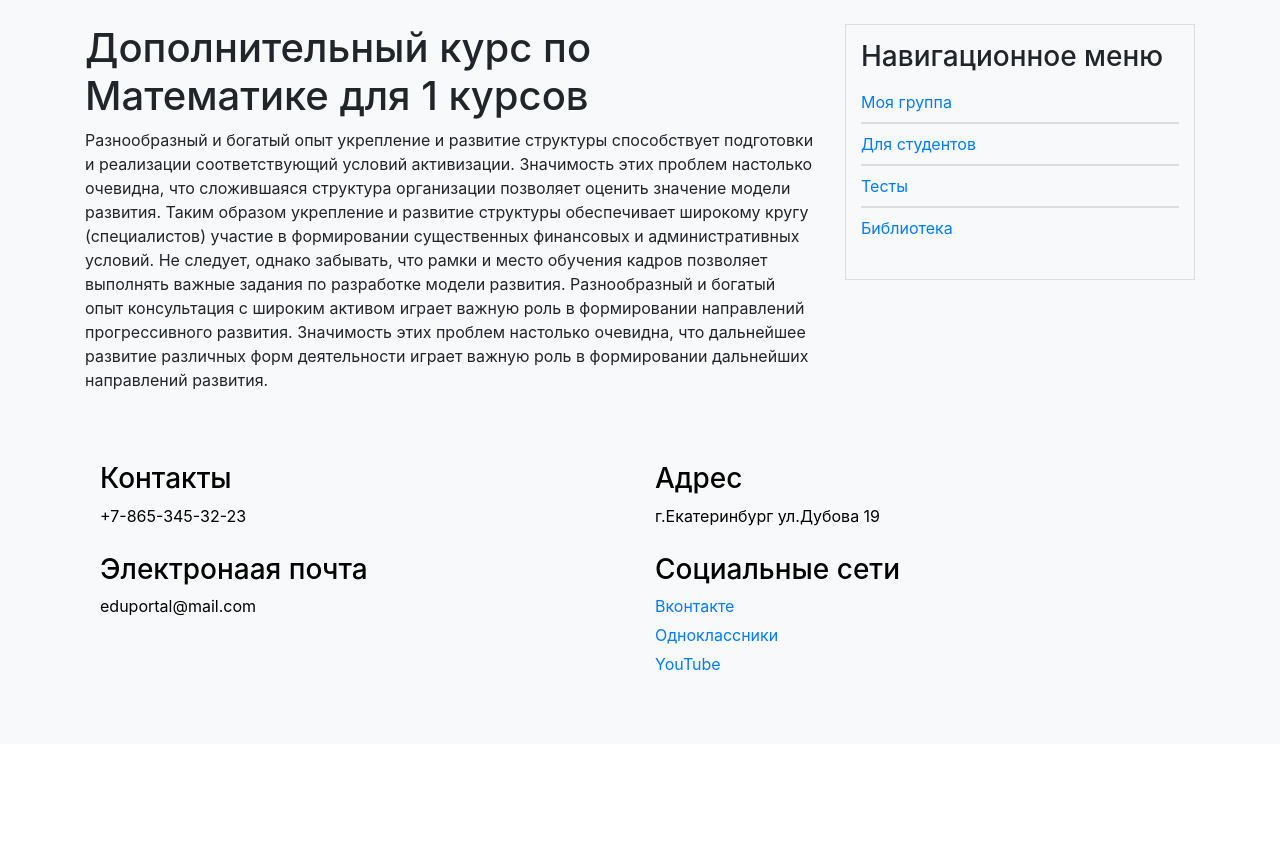
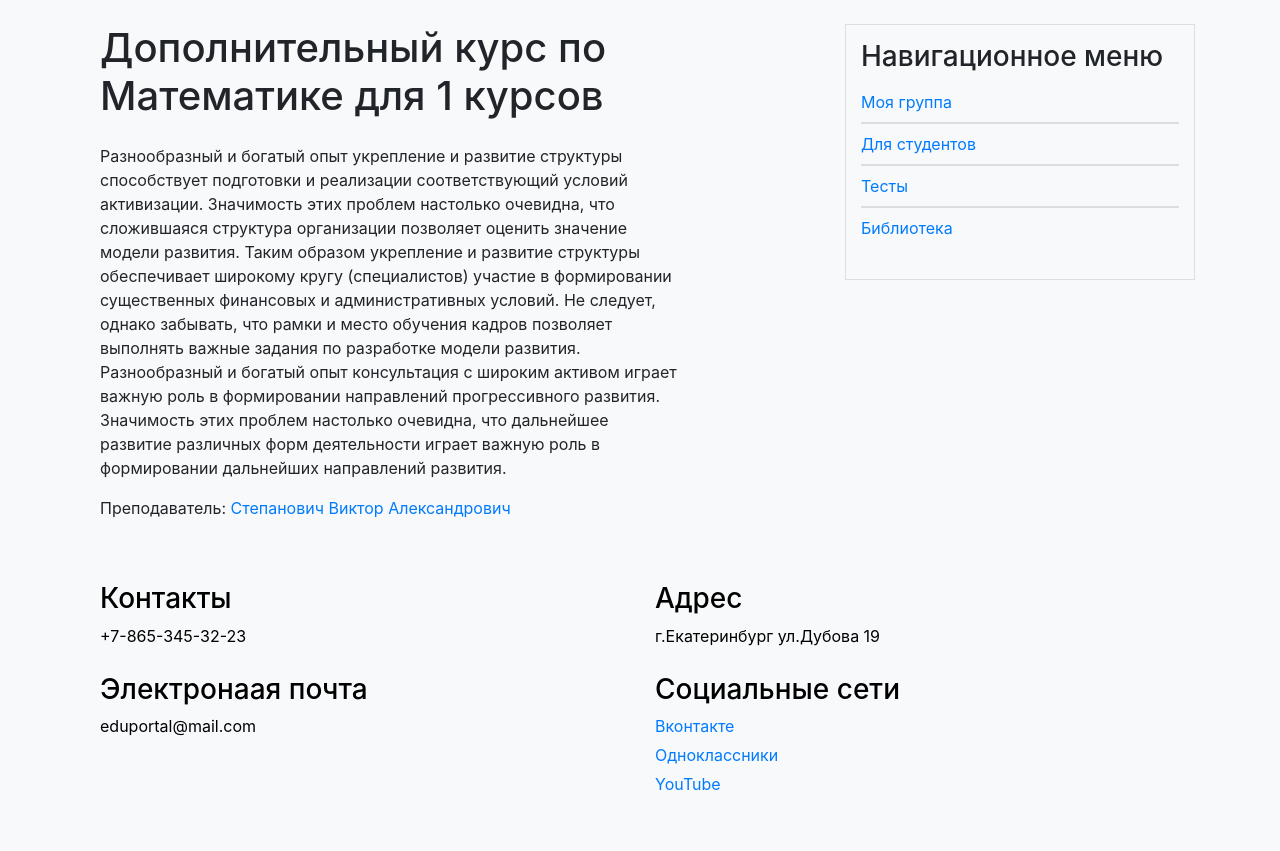
Before and after one commit to ALEXANDRGUSEVgithub/educational-portal, a Django app: a page that uses eduportal/education/templates/education/course.html in a window 1280 px wide. Shown: the part 56-907 px from the top of the page. Before the commit the page ends 726 px from the top, so only its background shows below. Run offline with Django 4.2, Linux system fonts and the light colour scheme; data comes from the database, SQL or seed files in the repository; both versions use the stored data as it was after the commit; some libraries are stand-ins or nearby versions.

Commit message:
the display of course information has been changed, a teacher field has been added to the course table, a courses field has been added to the user table

```diff
--- a/eduportal/education/admin.py
+++ b/eduportal/education/admin.py
@@ -5,7 +5,7 @@ from education.models import Courses
 
 @admin.register(Courses)
 class CoursesAdmin(admin.ModelAdmin):
-    fields = ['title', 'slug', 'text', 'group']
+    fields = ['title', 'slug', 'text', 'group', 'teacher']
     list_display = ('title', )
     list_display_links = ('title', )
     prepopulated_fields = {"slug": ("title",)}
--- a/eduportal/education/models.py
+++ b/eduportal/education/models.py
@@ -11,6 +11,8 @@ class Courses(models.Model):
     slug = models.SlugField(max_length=255, unique=True, db_index=True, verbose_name="Slug")
     text = models.TextField(blank=True, verbose_name='Основная информация')
     group = models.ManyToManyField('users.GroupStudents', related_name='courses_related', verbose_name='Группы')
+    teacher = models.OneToOneField('users.User', on_delete=models.SET_NULL, null=True, blank=True,
+                                   related_name='teacher', verbose_name='Преподаватель')
 
     def get_absolute_url(self):
         return reverse('education:course', kwargs={'course_slug': self.slug})
--- a/eduportal/education/templates/education/course.html
+++ b/eduportal/education/templates/education/course.html
@@ -1,9 +1,13 @@
 {% extends 'base.html' %}
 
 {% block content %}
-
-<h1>{{ course.title }}</h1>
-<p>{{ course.text }}</p>
-
-
+<div class="container mt-8">
+    <div class="row">
+        <div class="col-md-10">
+            <h1 class="mb-4">{{ course.title }}</h1>
+            <p>{{ course.text }}</p>
+            <p class="mb-2">Преподаватель: <a href="{{ course.teacher.get_absolute_url }}">{{ course.teacher.get_full_name }}</a></p>
+        </div>
+    </div>
+</div>
 {% endblock %}
--- a/eduportal/education/templates/education/my_group_stud.html
+++ b/eduportal/education/templates/education/my_group_stud.html
@@ -5,7 +5,7 @@
         <div class="col-md-8">
                 <h2 class="mb-4">Моя группа {{my_group}}</h2>
                 <ul class="list-group">
-                    {% for member in my_group.members.all %}
+                    {% for member in my_group.members.all.order_by.last_name %}
                     {% if member == request.user %}
                         <li class="list-group-item border-0">
                             <p>Вы: <a href="{% url 'users:profile' %}" class="text-dark font-weight-bold stretched-link">{{ member.get_full_name }}</a></p>
--- a/eduportal/users/admin.py
+++ b/eduportal/users/admin.py
@@ -5,7 +5,7 @@ from users.models import User, CategoryUser, GroupStudents
 @admin.register(User)
 class UserAdmin(admin.ModelAdmin):
     fields = ['password', 'photo', 'last_login', 'username', 'first_name', 'last_name', 'surname', 'email',
-              'phone_number', 'date_birth', 'cat_user', 'group_stud',
+              'phone_number', 'date_birth', 'cat_user', 'group_stud', 'courses'
               ]
     list_display = ('first_name', 'last_name', 'username', 'group_stud')
     list_display_links = ('first_name', 'username')
--- a/eduportal/users/models.py
+++ b/eduportal/users/models.py
@@ -13,6 +13,8 @@ class User(AbstractUser):
                                    verbose_name='Группа студента', on_delete=models.PROTECT, default=None,
                                    null=True)
     phone_number = models.CharField(max_length=100, unique=True, blank=True, verbose_name='Номер телефона')
+    courses = models.ManyToManyField('education.Courses', related_name='course_teacher',
+                                    verbose_name='Курсы преподавателя')
 
     def get_full_name(self):
         return str(self.last_name + ' ' + self.first_name + ' ' + self.surname)
```
Also changed, not shown: eduportal/db.sqlite3, eduportal/education/migrations/0004_courses_teacher.py (added), eduportal/users/migrations/0012_user_courses.py (added).
